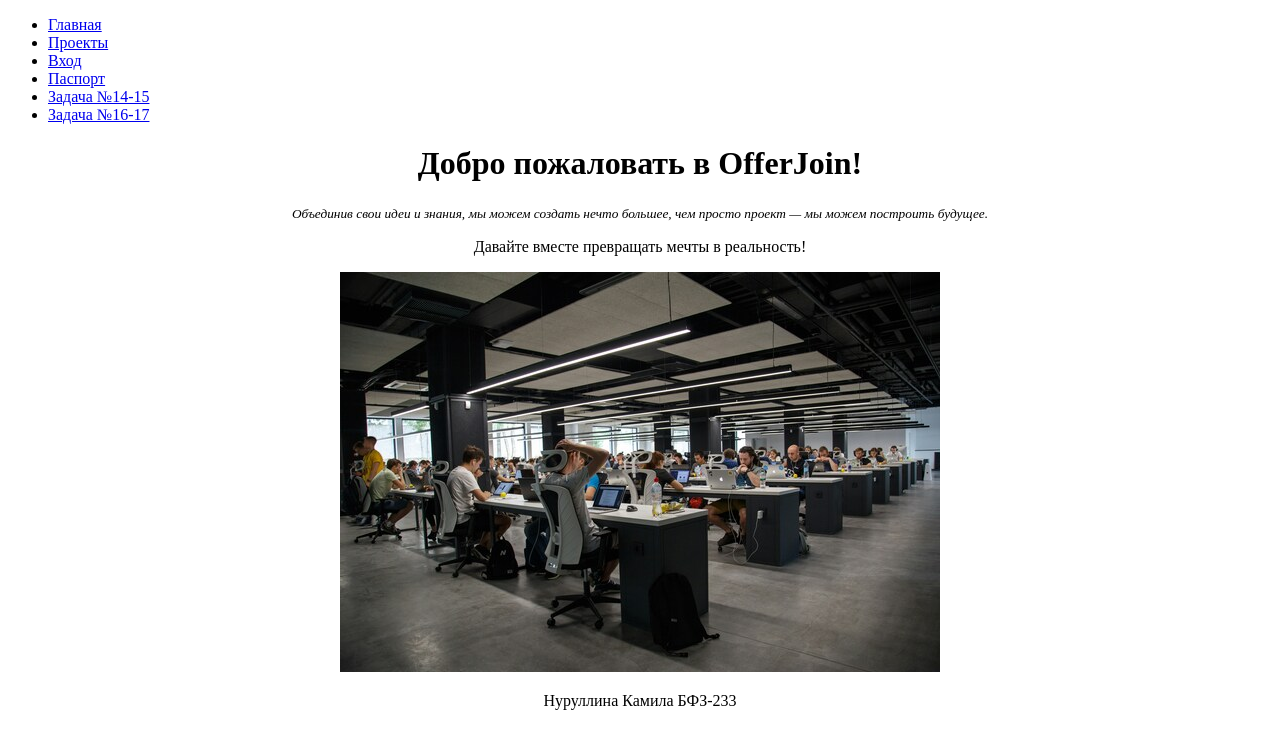
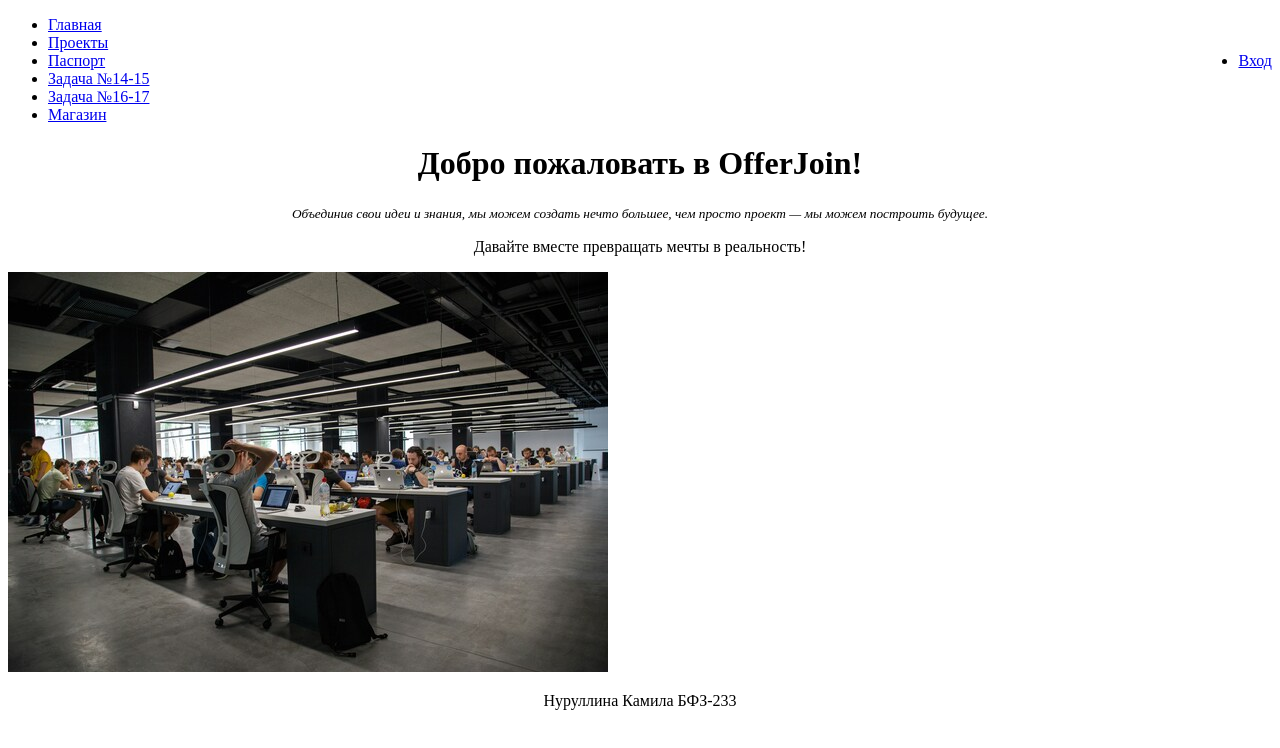
Before and after one commit to nrkam/HW1, a plain HTML site: page index.html in a window 1280 px wide. Drawn offline with Linux system fonts and the light colour scheme.

Commit message:
Update index.html

```diff
--- a/index.html
+++ b/index.html
@@ -4,18 +4,21 @@
 <head>
     <meta charset="UTF-8">
     <meta name="viewport" content="width=device-width, initial-scale=1.0">
+    <link rel="stylesheet" href="index.css">
     <title>hw1: main</title>
+
 </head>
 <body>
     <header class="header">
         <nav class="menu">
             <ul>
-                <li><a align="center" class="menu_link" href="index.html">Главная</a></li>
-                <li><a align="center" class="menu_link" href="projects.html">Проекты</a></li>
-                <li><a align="center" class="menu_link" href="autho.html">Вход</a></li>
-                <li><a align="center" class="menu_link" href="passport.html">Паспорт</a></li>
-                <li><a align="center" class="menu_link" href="algo.html">Задача №14-15</a></li>
-                <li><a align="center" class="menu_link" href="algohard.html">Задача №16-17</a></li>
+                <li><a class="active" href="index.html">Главная</a></li>
+                <li><a class="menu_link" href="projects.html">Проекты</a></li>
+                <li style="float: right"><a class="menu_link" href="autho.html">Вход</a></li>
+                <li><a class="menu_link" href="passport.html">Паспорт</a></li>
+                <li><a class="menu_link" href="algo.html">Задача №14-15</a></li>
+                <li><a class="menu_link" href="algohard.html">Задача №16-17</a></li>
+                <li><a class="menu_link" href="shop.html">Магазин</a></li>
             </ul>
         </nav>
     </header>
@@ -32,7 +35,8 @@
 
 
         <div class="image">
-            <p align="center" class="image_form"><img src="group work.jpg" alt="group work" width="600" height="400"></p>
+            <!-- <p align="center" class="image_form"><img src="group work.jpg" alt="group work" width="600" height="400"></p> -->
+            <p class="image_form"><img src="group work.jpg" alt="group work"></p>
         </div>
     </div>
     <footer class="footer">
```
